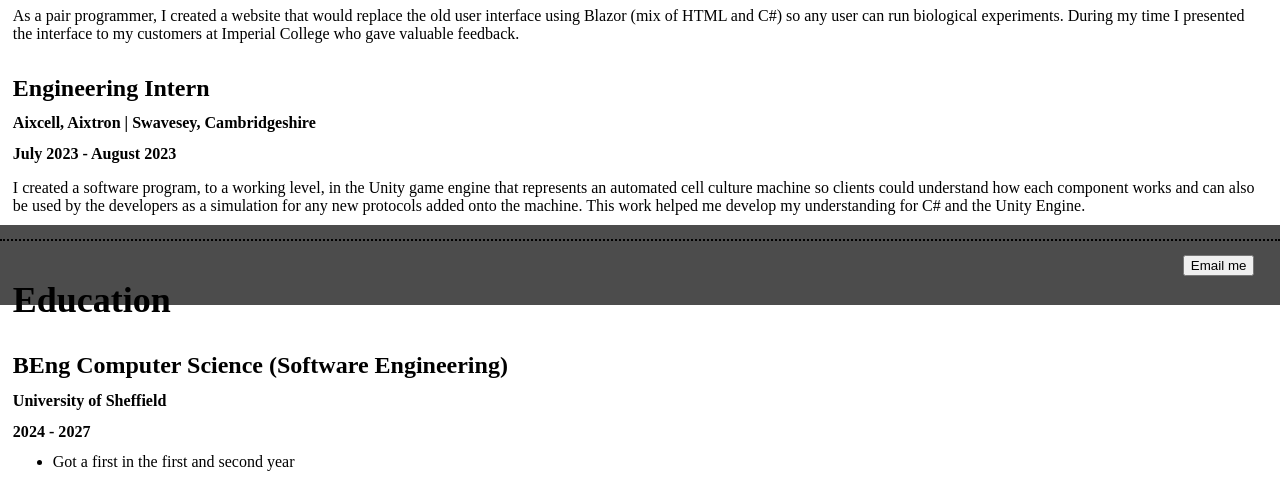
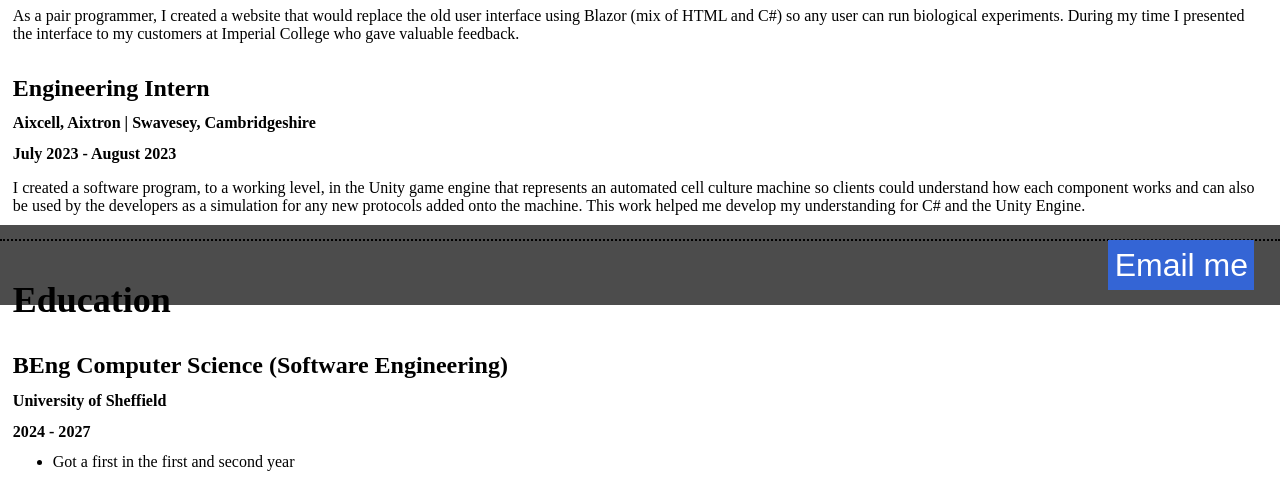
Before and after one commit to RubberDuckBug/Portfolio, a Flask app: page /cv in a window 1280 px wide. Shown: the part 495-984 px from the top of the page. Run offline with Flask 3, Linux system fonts and the light colour scheme.

Commit message:
Added a favicon

```diff
--- a/static/css/cv.css
+++ b/static/css/cv.css
@@ -87,4 +87,14 @@ footer {
 
 .email {
     margin-right: 2%;
+
+    text-decoration: none;
+    font-family: sans-serif;
+    font-weight: 500;
+    text-align: center;
+    padding: 0.5%;
+    font-size: 2rem;
+
+    color: white;
+    background-color: rgb(52, 101, 213);
 }
--- a/templates/cv.html
+++ b/templates/cv.html
@@ -5,6 +5,7 @@
     <meta name="author" content="RubberDuckBug">
     <meta name="viewport" content="width=device-width, initial-scale=1">
     <link rel="stylesheet" href="{{ url_for('static', filename='css/cv.css') }}">
+    <link rel="icon" type="image/x-icon" href="static/images/Favicon.png">
     <title>CV</title>
 </head>
 <body>
@@ -77,7 +78,7 @@
     </section>
 
     <footer>
-        <button class="email" type="submit">Email me</button>
+        <a class="email" href="/email">Email me</a>
     </footer>
 </body>
 </html>
--- a/templates/email.html
+++ b/templates/email.html
@@ -5,6 +5,7 @@
     <meta name="author" content="RubberDuckBug">
     <meta name="viewport" content="width=device-width, initial-scale=1">
     <link rel="stylesheet" href="{{ url_for('static', filename='css/email.css') }}">
+    <link rel="icon" type="image/x-icon" href="static/images/Favicon.png">
     <title>Email me</title>
 </head>
 <body>
--- a/templates/index.html
+++ b/templates/index.html
@@ -5,6 +5,7 @@
     <meta name="author" content="RubberDuckBug">
     <meta name="viewport" content="width=device-width, initial-scale=1">
     <link rel="stylesheet" href="{{ url_for('static', filename='css/index.css') }}">
+    <link rel="icon" type="image/x-icon" href="static/images/Favicon.png">
     <title>Sign in</title>
 </head>
 <body>
@@ -36,7 +37,7 @@
             <button type="submit">Submit</button>
 
             <br>
-            <a href="/email">Email</a>
+            <a href="/cv">CV</a>
         </form>
     </div>
 </body>
--- a/templates/portfolio.html
+++ b/templates/portfolio.html
@@ -5,6 +5,7 @@
     <meta name="author" content="RubberDuckBug">
     <meta name="viewport" content="width=device-width, initial-scale=1">
     <link rel="stylesheet" href="{{ url_for('static', filename='css/portfolio.css') }}">
+    <link rel="icon" type="image/x-icon" href="static/images/Favicon.png">
     <title>Portfolio</title>
 </head>
 <body>
```
